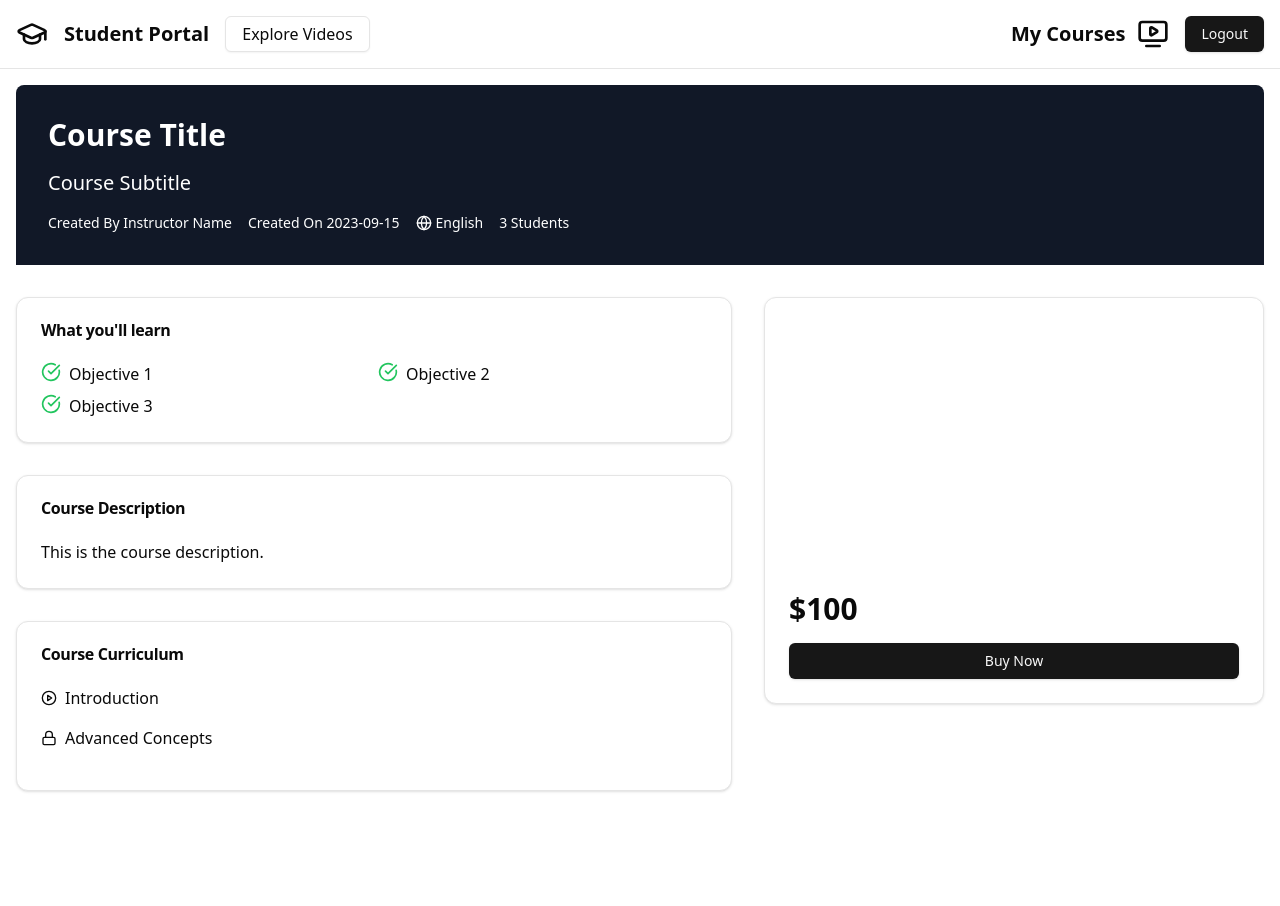
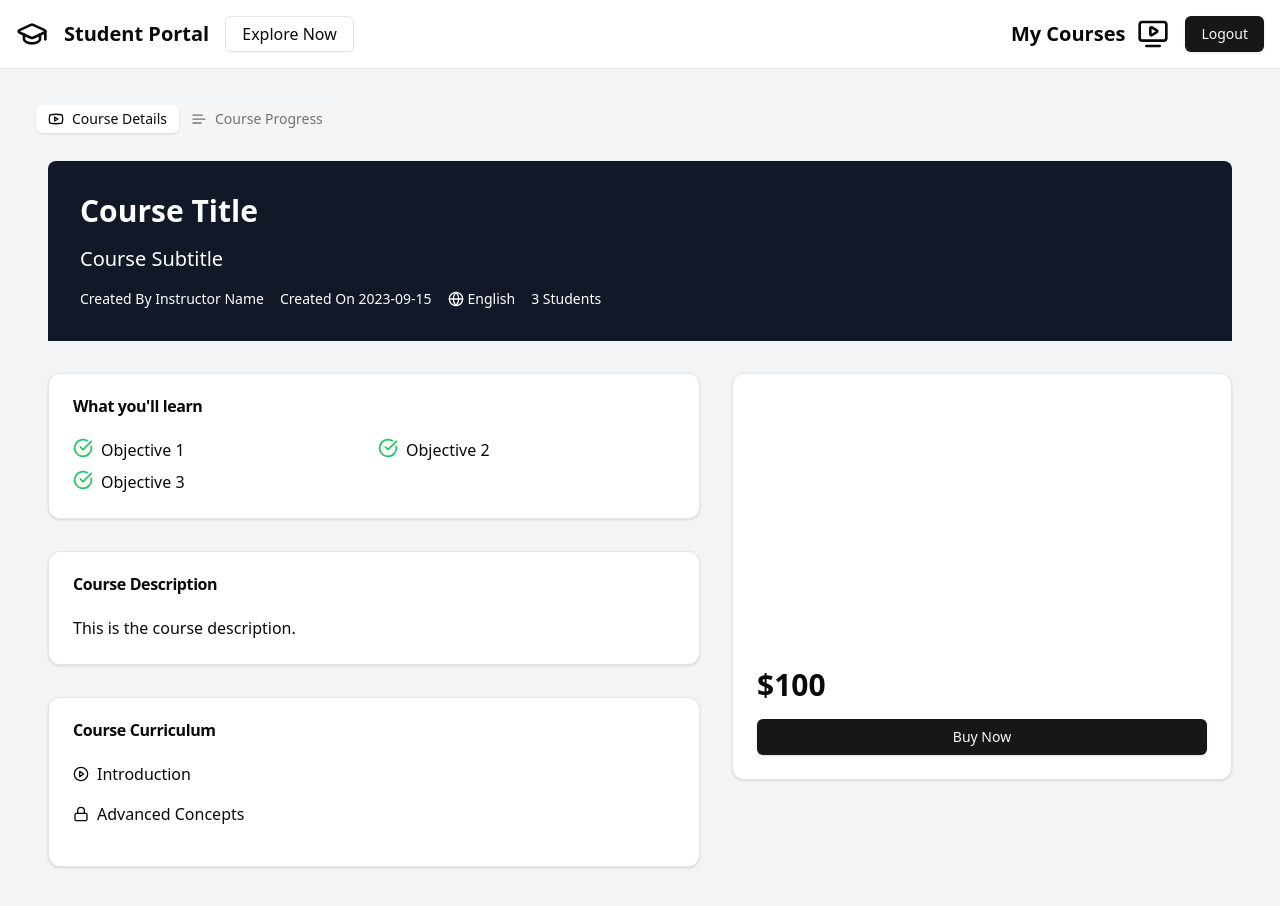
Before and after one commit to jayshreee10/MentorLab, a React (Vite) app: page /student/course-details in a window 1280 px wide. Shown: the top 906 px of the page. Before the commit the page ends 839 px from the top, so only its background shows below. Built offline with nearby package versions, Linux system fonts and the light colour scheme.

Commit message:
student page course details ui

```diff
--- a/src/App.jsx
+++ b/src/App.jsx
@@ -5,7 +5,7 @@ import Hero from "./pages/Hero";
 import Home from "./components/student-view/Home";
 import SelectCourses from "@/components/student-view/SelectCourses";
 import StudentViewCourseDetailsPage from "@/components/student-view/CourseDetails";
-import NewStudentCourseProgressPage from "@/components/student-view/CourseProgress";
+import OpenCourse from "./components/student-view/OpenCourse";
 
 function App() {
   return (
@@ -16,14 +16,7 @@ function App() {
         <Route path="/student" element={<Student />}>
           <Route index element={<Home />} />
           <Route path="courses" element={<SelectCourses />} />
-          <Route
-            path="course-details"
-            element={<StudentViewCourseDetailsPage />}
-          />
-          <Route
-            path="course-progress"
-            element={<NewStudentCourseProgressPage />}
-          />
+          <Route path="course-details" element={<OpenCourse />} />
         </Route>
       </Routes>
     </>
--- a/src/components/student-view/Header.jsx
+++ b/src/components/student-view/Header.jsx
@@ -20,7 +20,7 @@ function Header() {
               className="text-[14px] md:text-[16px] font-medium"
               onClick={() => navigate("/student/courses")}
             >
-              Explore Videos
+              Explore Now
             </Button>
           </div>
         </div>
@@ -36,12 +36,6 @@ function Header() {
           </div>
         </div>
       </header>
-      {/* <div className="p-4"> */}
-      {/* Additional student-specific content can go here */}
-      {/* <h1>Welcome to the Student Portal</h1> */}
-
-      {/* Add other sections or components for the student view */}
-      {/* </div> */}
     </div>
   );
 }
--- /dev/null
+++ b/src/components/student-view/OpenCourse.jsx
@@ -0,0 +1,52 @@
+import React, { useState } from "react";
+import { Tabs, TabsList, TabsTrigger, TabsContent } from "@/components/ui/tabs"; // Ensure these imports are correct
+import { Youtube, Text } from "lucide-react"; // You may change the icons as per your needs
+import StudentViewCourseDetailsPage from "./CourseDetails"; // Adjust the import path as necessary
+import NewStudentCourseProgressPage from "./CourseProgress"; // Adjust the import path as necessary
+
+export default function OpenCourse() {
+  const [activeTab, setActiveTab] = useState("CourseDetails");
+
+  const menuItems = [
+    {
+      icon: Youtube, // You can change the icon as needed
+      label: "Course Details",
+      value: "CourseDetails",
+      component: <StudentViewCourseDetailsPage />, // Render the course details component
+    },
+    {
+      icon: Text, // You can change the icon as needed
+      label: "Course Progress",
+      value: "CourseProgress",
+      component: <NewStudentCourseProgressPage />, // Render the course progress component
+    },
+  ];
+
+  return (
+    <main className="flex-1 p-8 overflow-y-auto bg-gray-100">
+      <div className="max-w-7xl mx-auto">
+        <Tabs value={activeTab} onValueChange={setActiveTab}>
+          <TabsList>
+            {menuItems.map((menuItem) => (
+              <TabsTrigger
+                value={menuItem.value}
+                key={menuItem.value}
+                onClick={() => setActiveTab(menuItem.value)}
+              >
+                <menuItem.icon className="mr-2 h-4 w-4" />
+                {menuItem.label}
+              </TabsTrigger>
+            ))}
+          </TabsList>
+
+          {/* Rendering Tab Contents */}
+          {menuItems.map((menuItem) => (
+            <TabsContent value={menuItem.value} key={menuItem.value}>
+              {menuItem.component}
+            </TabsContent>
+          ))}
+        </Tabs>
+      </div>
+    </main>
+  );
+}
--- a/src/components/student-view/SelectCourses.jsx
+++ b/src/components/student-view/SelectCourses.jsx
@@ -12,6 +12,7 @@ import { Label } from "@/components/ui/label";
 import { Skeleton } from "@/components/ui/skeleton";
 import { ArrowUpDownIcon } from "lucide-react";
 import { useState, useEffect } from "react";
+import { useNavigate } from "react-router-dom";
 
 const filterOptions = {
   Category: [
@@ -34,6 +35,7 @@ function SelectCourses() {
   const [filters, setFilters] = useState({});
   const [loadingState, setLoadingState] = useState(true);
   const [courseList, setCourseList] = useState([]);
+  const navigate = useNavigate();
 
   useEffect(() => {
     // Fetch the list of courses based on filters and sort options
@@ -151,7 +153,8 @@ function SelectCourses() {
                   key={courseItem._id}
                   className="cursor-pointer"
                   onClick={() =>
-                    console.log(`Navigating to course ${courseItem._id}`)
+                    // console.log(`Navigating to course ${courseItem._id}`)
+                    navigate("/student/course-details")
                   }
                 >
                   <CardContent className="flex gap-4 p-4">
```
